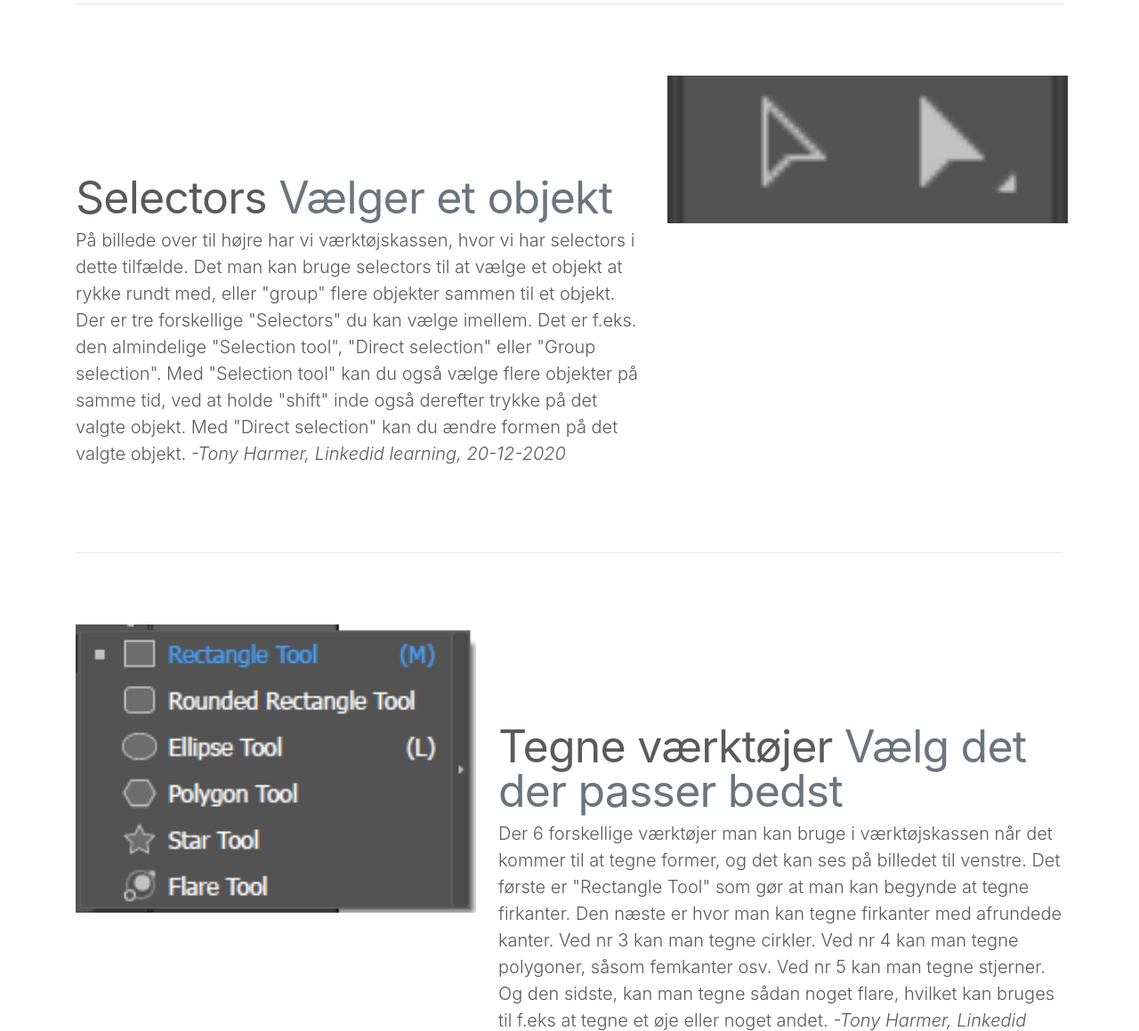
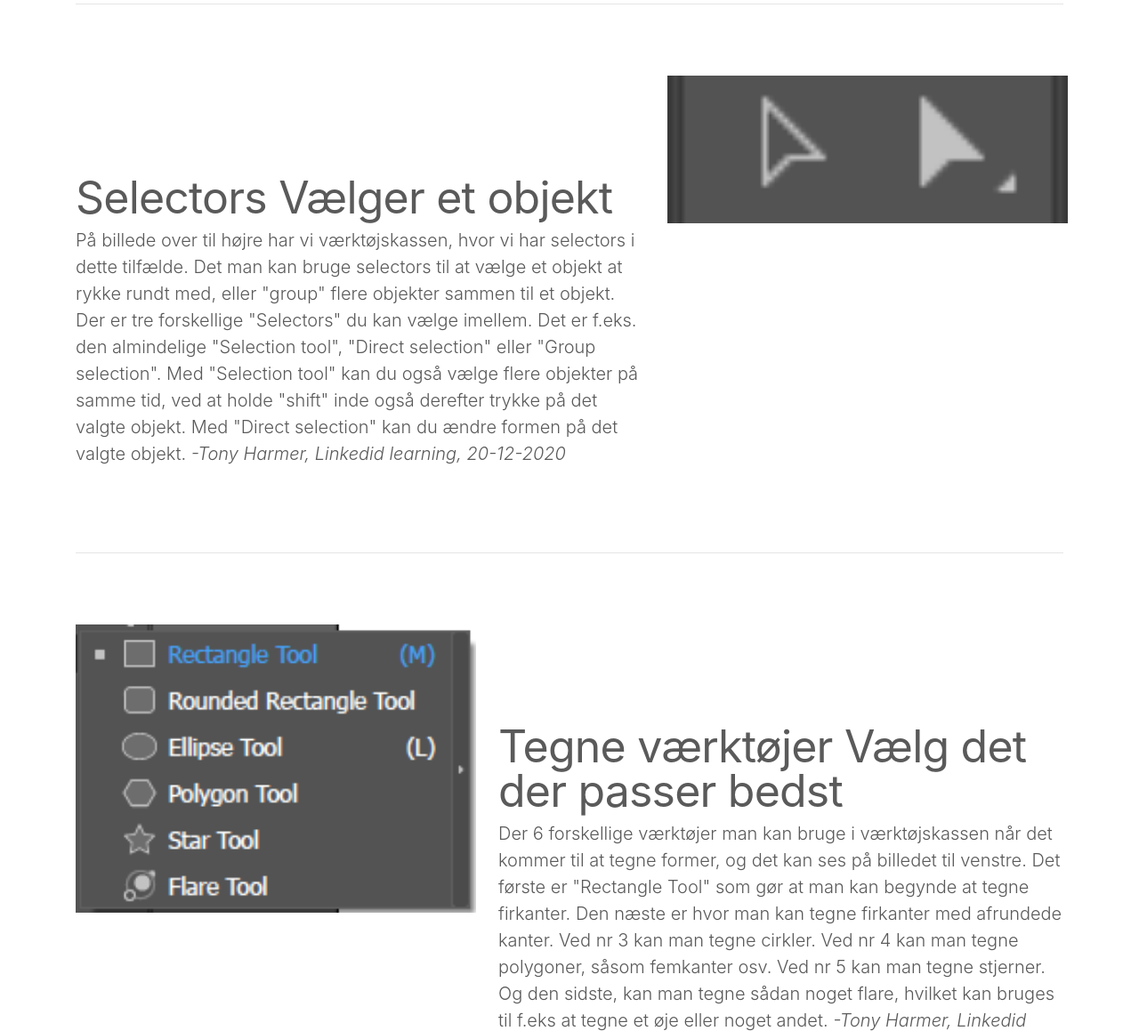
Before and after one commit to Jhm20P/L-ringsportfolio, a PHP site: page /illustrator.php in a window 1280 px wide. Shown: the part 362-1521 px from the top of the page at 89% size. Run offline with PHP 8.4, Linux system fonts and the light colour scheme; some libraries are stand-ins or nearby versions.

Commit message:
Update illustrator.php

```diff
--- a/lærings-portfolio/illustrator.php
+++ b/lærings-portfolio/illustrator.php
@@ -65,7 +65,7 @@
     <!-- SELECTOR TOOL -->
     <div class="row featurette">
       <div class="col-md-7">
-        <h2 class="featurette-heading">Selectors <span class="text-muted">Vælger et objekt</span></h2>
+        <h2 class="featurette-heading">Selectors <span class="sidenavn">Vælger et objekt</span></h2>
         <p class="lead">På billede over til højre har vi værktøjskassen, hvor vi har selectors i dette tilfælde. Det man kan bruge selectors til at vælge et objekt at rykke rundt med, eller "group" flere objekter sammen til et objekt. Der er tre forskellige "Selectors" du kan vælge imellem. Det er f.eks. den almindelige "Selection tool", "Direct selection" eller "Group selection". Med "Selection tool" kan du også vælge flere objekter på  samme tid, ved at holde "shift" inde også derefter trykke på det valgte objekt.  Med "Direct selection" kan du ændre formen på det valgte objekt. <cite> -Tony Harmer, Linkedid learning, 20-12-2020 </cite></p>
       </div>
       <div class="col-md-5">
@@ -77,7 +77,7 @@
     <!-- TEGNE VÆRKTØJ -->
     <div class="row featurette">
       <div class="col-md-7 order-md-2">
-        <h2 class="featurette-heading">Tegne værktøjer <span class="text-muted">Vælg det der passer bedst</span></h2>
+        <h2 class="featurette-heading">Tegne værktøjer <span class="sidenavn">Vælg det der passer bedst</span></h2>
         <p class="lead">Der 6 forskellige værktøjer man kan bruge i værktøjskassen når det kommer til at tegne former, og det kan ses på billedet til venstre. Det første er "Rectangle Tool" som gør at man kan begynde at tegne firkanter. Den næste er hvor man kan tegne firkanter med afrundede kanter. Ved nr 3 kan man tegne cirkler. Ved nr 4 kan man tegne polygoner, såsom femkanter osv. Ved nr 5 kan man tegne stjerner. Og den sidste, kan man tegne sådan noget flare, hvilket kan bruges til f.eks at tegne et øje eller noget andet.<cite> -Tony Harmer, Linkedid learning, 20-12-2020 </cite></p>
       </div>
       <div class="col-md-5 order-md-1">
@@ -89,7 +89,7 @@
     <!-- FARVER -->
     <div class="row featurette">
       <div class="col-md-7">
-        <h2 class="featurette-heading">Farver. <span class="text-muted">Giv dine objekter en identitet</span></h2>
+        <h2 class="featurette-heading">Farver. <span class="sidenavn">Giv dine objekter en identitet</span></h2>
         <p class="lead">Dette her værktøj som kan ses på billedet til højre,   bruger man til at skifte farve med. Man kan gå ind og vælge den farve man gerne vil, og man kan endda se "hexa" koden for den farve man har valgt sådan at man kan sætte den "hexa" kode ind i sin CSS</p>
       </div>
       <div class="col-md-5">
```
